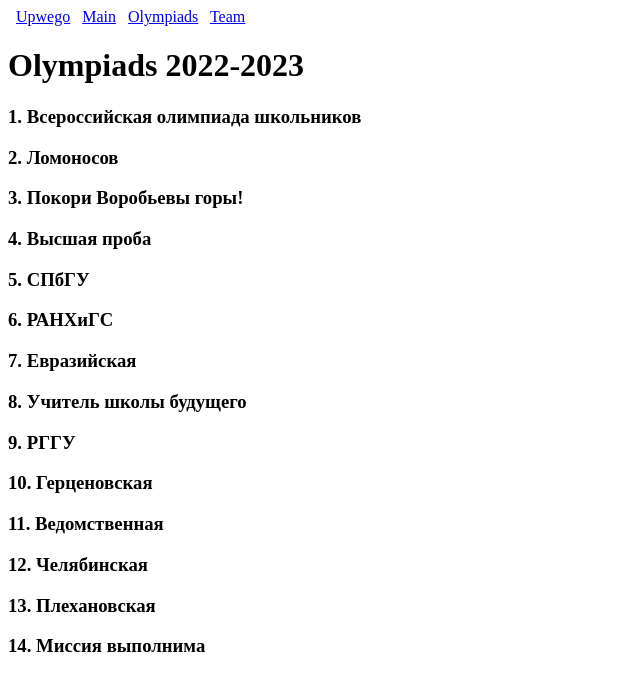
After one commit to Alisa-Mikulina/GitPlay, a Django app: page /olympiads/ in a window 1280 px wide. The commit adds this page. Shown: the top 691 px of the page, without its empty margins (0-640 px from the left). Run offline with Django 4.2, Linux system fonts and the light colour scheme.

Commit message:
feat: header added, team and olympiads pages initialised

```diff
--- a/gitplay/gitplay/urls.py
+++ b/gitplay/gitplay/urls.py
@@ -19,5 +19,5 @@
 urlpatterns = [
     path('admin/', admin.site.urls),
     path('', include('main.urls')),
-    path('main/', include('main.urls'))
+    path('main/', include('main.urls')),
 ]
--- a/gitplay/main/urls.py
+++ b/gitplay/main/urls.py
@@ -5,4 +5,6 @@
 
 urlpatterns = [
     path('', views.main, name='GitPlay'),
+    path('olympiads/', views.list_olympiads, name='olympiads'),
+    path('team/', views.list_team, name='team'),
 ]
--- a/gitplay/main/views.py
+++ b/gitplay/main/views.py
@@ -3,3 +3,49 @@
 
 def main(request):
     return render(request, 'main.html')
+
+
+def list_olympiads(request):
+
+    OLYMPIADS = [
+        'Всероссийская олимпиада школьников ',
+        'Ломоносов',
+        'Покори Воробьевы горы!',
+        'Высшая проба',
+        'СПбГУ',
+        'РАНХиГС',
+        'Евразийская',
+        'Учитель школы будущего',
+        'РГГУ',
+        'Герценовская',
+        'Ведомственная',
+        'Челябинская',
+        'Плехановская',
+        'Миссия выполнима'
+    ]
+
+    context = {
+        'olympiads': OLYMPIADS
+    }
+
+    return render(request, 'olympiads.html', context=context)
+
+
+def list_team(request):
+
+    TEAM = [
+        'Яковлева Екатерина',
+        'Микулина Алиса',
+        'Рехкайнен Александра',
+        'Титова Вероника',
+        'Шубкина Анна',
+        'Молчанов Василий',
+        'Бикмаметова Карина',
+        'Снименко Юлия'
+    ]
+
+    context = {
+        'team': TEAM
+    }
+
+    return render(request, 'team.html', context=context)
--- /dev/null
+++ b/gitplay/templates/base.html
@@ -0,0 +1,17 @@
+<!DOCTYPE html>
+<html lang="en">
+
+<head>
+    <meta charset="UTF-8">
+    <meta http-equiv="X-UA-Compatible" content="IE=edge">
+    <meta name="viewport" content="width=device-width, initial-scale=1.0">
+    <title>GitPlay</title>
+    &nbsp <a href="https://upwego.ru" target="_blank">Upwego</a> &nbsp <a href="/main">Main</a> &nbsp <a href="/main/olympiads">Olympiads</a> &nbsp <a href="/main/team">Team</a>
+</head>
+
+<body>
+    {% block content %}
+    <!-- Content Goes here -->
+    {% endblock content %}
+</body>
+</html>
--- a/gitplay/templates/main.html
+++ b/gitplay/templates/main.html
@@ -1 +1,6 @@
+{% extends "base.html" %}
+{% block content %}
+
 <h1 style="text-align: center;"><span style="color: #33cccc;">Welcome to GitPlay!</span></h1>
+
+{%endblock%}
--- /dev/null
+++ b/gitplay/templates/olympiads.html
@@ -0,0 +1,9 @@
+{% extends "base.html" %}
+{% block content %}
+
+<h1>Olympiads 2022-2023</h1>
+{% for name in olympiads %}
+<h3>{{ forloop.counter }}. {{name}}</h3>
+{% endfor %}
+
+{%endblock%}
```
Also changed, not shown: gitplay/gitplay/constants.py (added, +27 -0 lines), gitplay/templates/team.html (added, +9 -0 lines).
